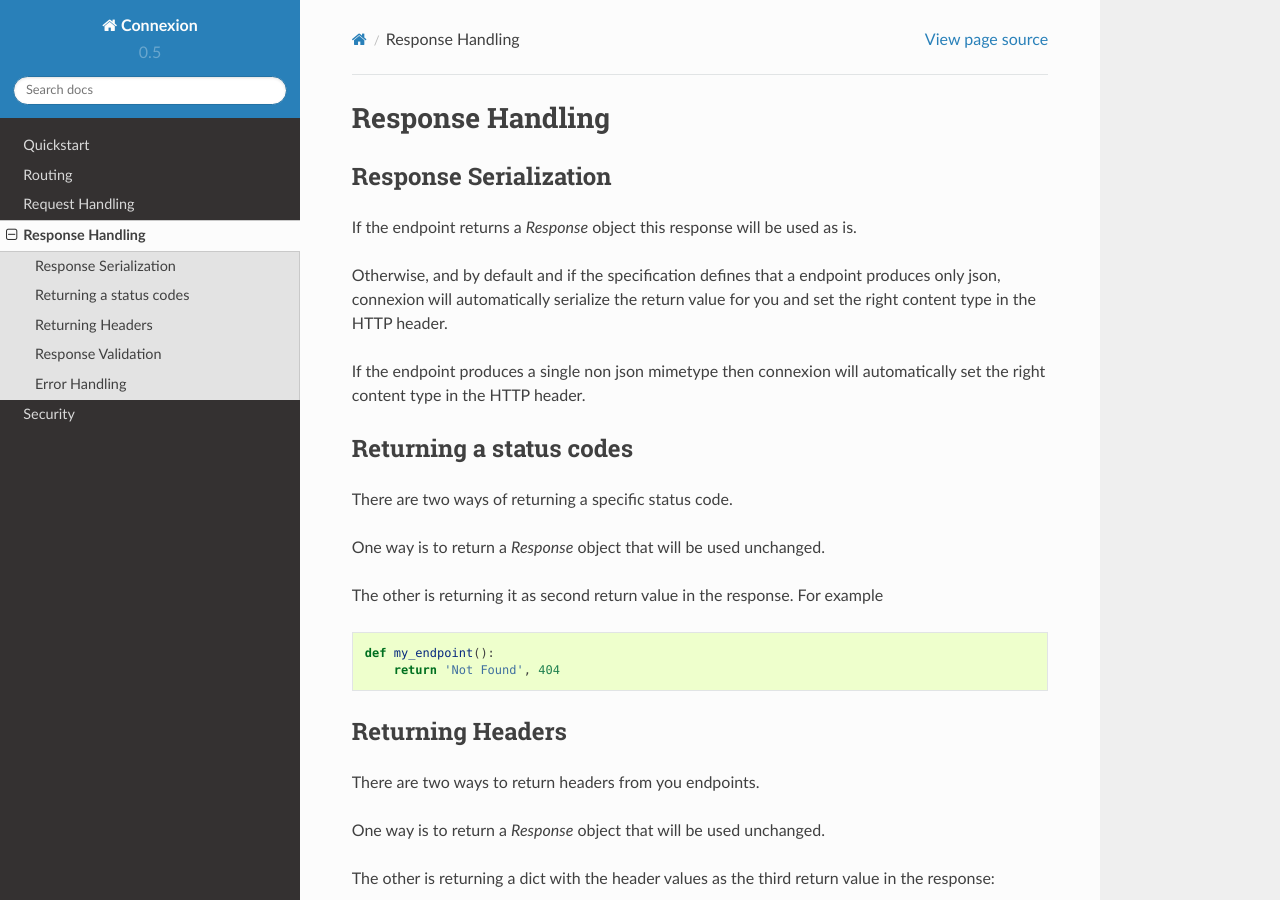
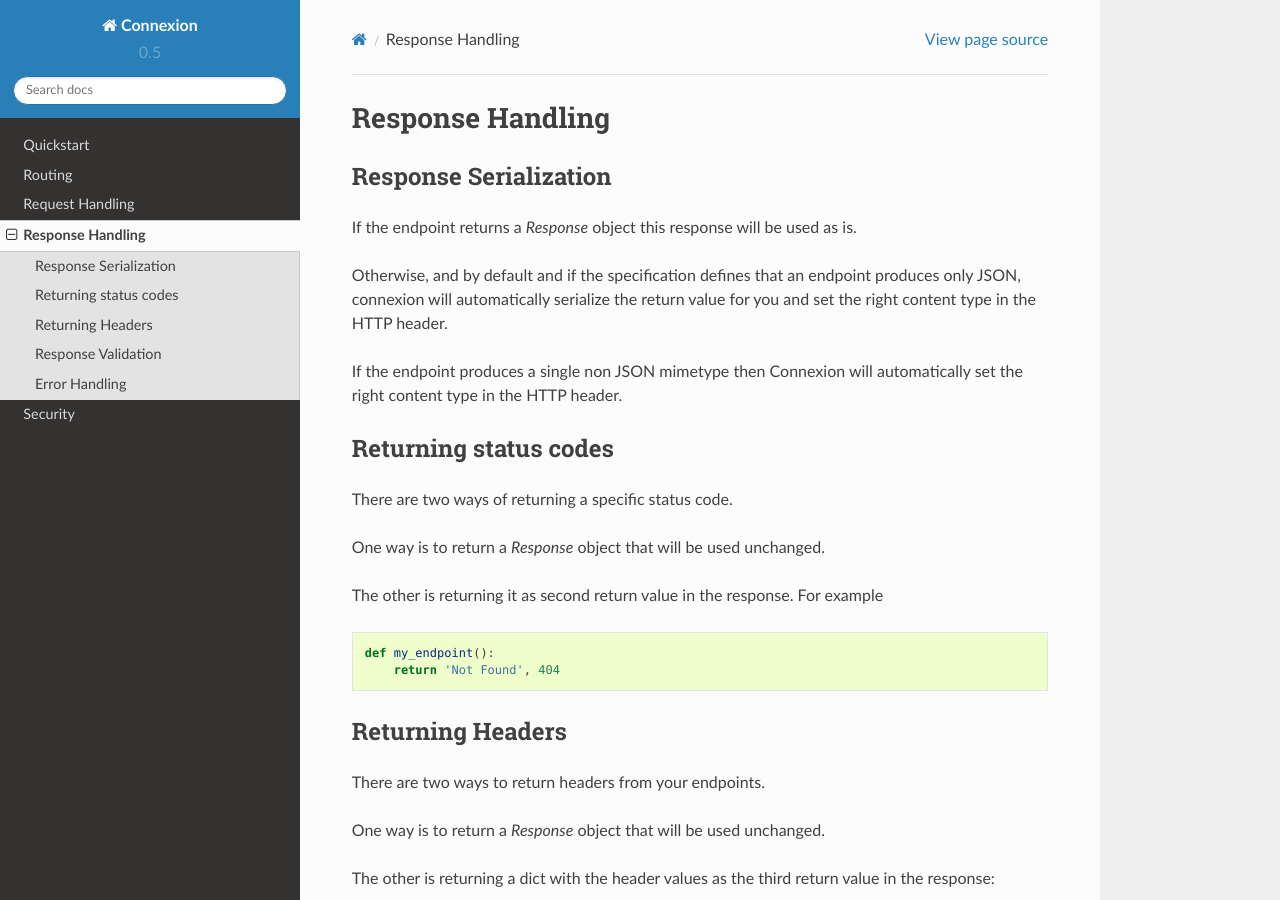
Before and after one commit to spec-first/connexion, a Sphinx documentation site: the page built from docs/response.rst, in a window 1280 px wide and 900 px high. Built offline with Sphinx 7.4.7 and the Read the Docs theme 2.0.0, drawn with Linux system fonts in a browser that asks for light colours.

```diff
--- a/docs/request.rst
+++ b/docs/request.rst
@@ -52,6 +52,8 @@ In this example Connexion will automatically identify that your view
 function expects an argument named `message` and will assign the value
 of the endpoint parameter `message` to your view function.
 
+Connexion will also use default values if they are provided.
+
 .. warning:: Please note that when you have a parameter defined as
              *not* required at your endpoint and your Python view have
              a non-named argument, when you call this endpoint WITHOUT
--- a/docs/response.rst
+++ b/docs/response.rst
@@ -5,15 +5,15 @@ Response Serialization
 ----------------------
 If the endpoint returns a `Response` object this response will be used as is.
 
-Otherwise, and by default and if the specification defines that a endpoint
-produces only json, connexion will automatically serialize the return value
+Otherwise, and by default and if the specification defines that an endpoint
+produces only JSON, connexion will automatically serialize the return value
 for you and set the right content type in the HTTP header.
 
-If the endpoint produces a single non json mimetype then connexion will
+If the endpoint produces a single non JSON mimetype then Connexion will
 automatically set the right content type in the HTTP header.
 
-Returning a status codes
-------------------------
+Returning status codes
+----------------------
 There are two ways of returning a specific status code.
 
 One way is to return a `Response` object that will be used unchanged.
@@ -27,7 +27,7 @@ The other is returning it as second return value in the response. For example
 
 Returning Headers
 -----------------
-There are two ways to return headers from you endpoints.
+There are two ways to return headers from your endpoints.
 
 One way is to return a `Response` object that will be used unchanged.
 
```
